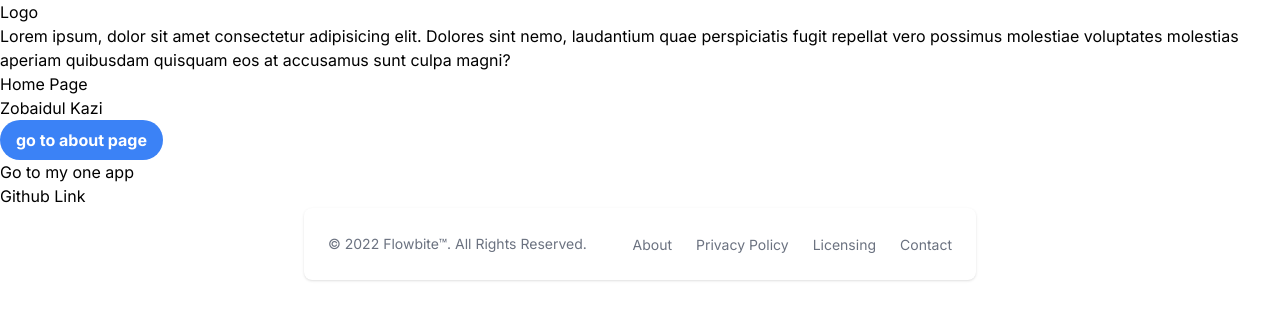
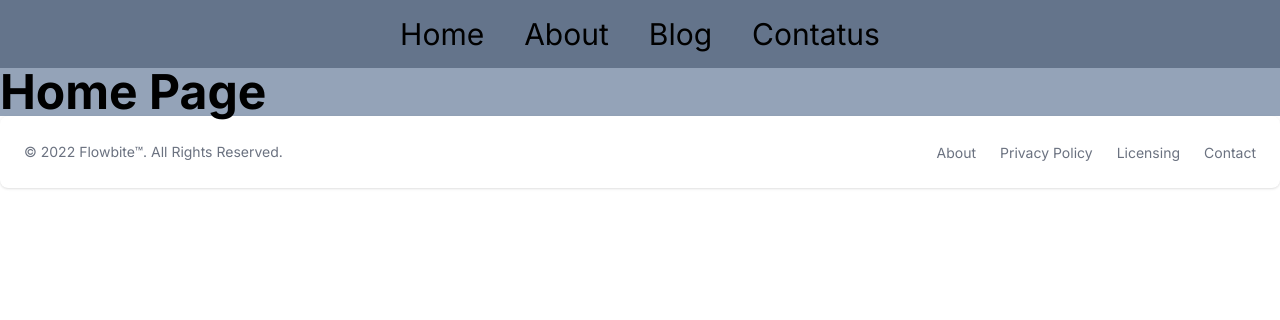
Before and after one commit to zk-devex/monorepo-1, a Next.js app: page / in a window 1280 px wide. Shown: the top 320 px of the page. Built offline with nearby package versions, Linux system fonts and the light colour scheme.

Commit message:
nav and footer modify

```diff
--- a/app/page.js
+++ b/app/page.js
@@ -1,17 +1,14 @@
-import Button from "@/components/button/button";
-import Link from "next/link";
 
 export default function Home(props) {
   return (
     <div>
-      <h1>Home Page</h1>
-      <h1>Zobaidul Kazi</h1>
+      <div className="max-h-screen bg-slate-400">
+        <div>
+        <h1 className="text-5xl text-black font-bold">Home Page</h1>
+        </div>
+      </div>
 
-      <Link href="/about">
-        <Button btn_name="go to about page"></Button>
-      </Link>
-      <h1>Go to my one app</h1>
-      <Link href='https://github.com/zobaidulkazi/book_api.git'>Github Link</Link>
+
     </div>
   );
 }
--- a/components/footer/Footer.jsx
+++ b/components/footer/Footer.jsx
@@ -4,7 +4,7 @@ export default function Footer() {
     <div>
 
 
-<div class="max-w-2xl mx-auto">
+<div class="max-w-full">
 
 	<footer class="p-4 bg-white rounded-lg shadow md:flex md:items-center md:justify-between md:p-6 dark:bg-gray-800">
 		<span class="text-sm text-gray-500 sm:text-center dark:text-gray-400">© 2022 <a href="https://flowbite.com" class="hover:underline" target="_blank">Flowbite™</a>. All Rights Reserved.
--- a/components/nav/Nav.jsx
+++ b/components/nav/Nav.jsx
@@ -1,3 +1,4 @@
+import Link from 'next/link'
 import React from 'react'
 
 export default function Nav() {
@@ -5,10 +6,15 @@ export default function Nav() {
 
     <>
 
-<div>
-  <h1>Logo</h1>
-  <p>Lorem ipsum, dolor sit amet consectetur adipisicing elit. Dolores sint nemo, laudantium quae perspiciatis fugit repellat vero possimus molestiae voluptates molestias aperiam quibusdam quisquam eos at accusamus sunt culpa magni?</p>
-</div>
+    <div className='bg-slate-500 p-4'>
+      <div className='text-3xl flex gap-10 justify-center'>
+        <Link href='/'>Home</Link>
+        <Link href='/about'>About</Link>
+        <Link href='/blog'>Blog</Link>
+        <Link href='/contacts'>Contatus</Link>
+
+      </div>
+    </div>
 
     </>
   )
```
